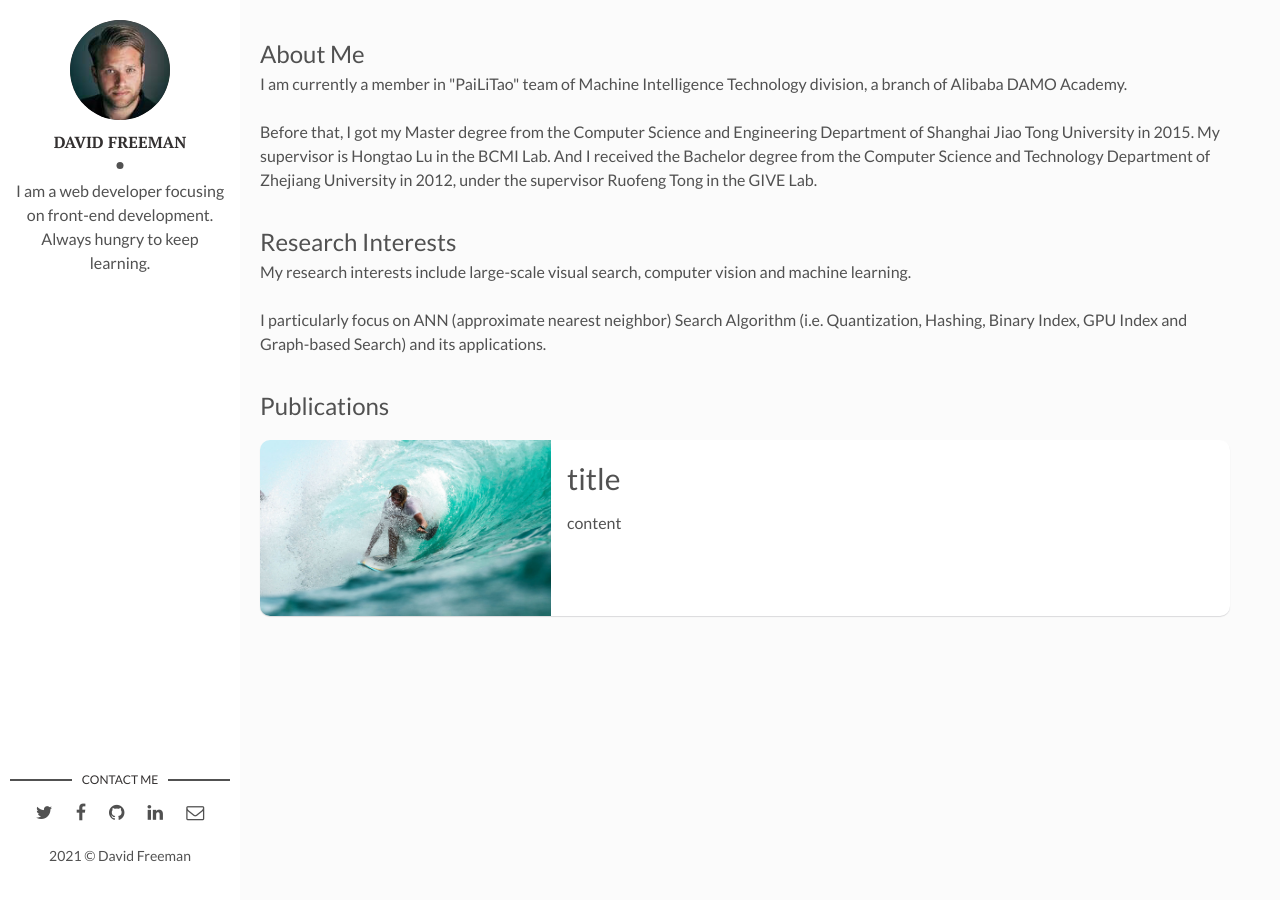
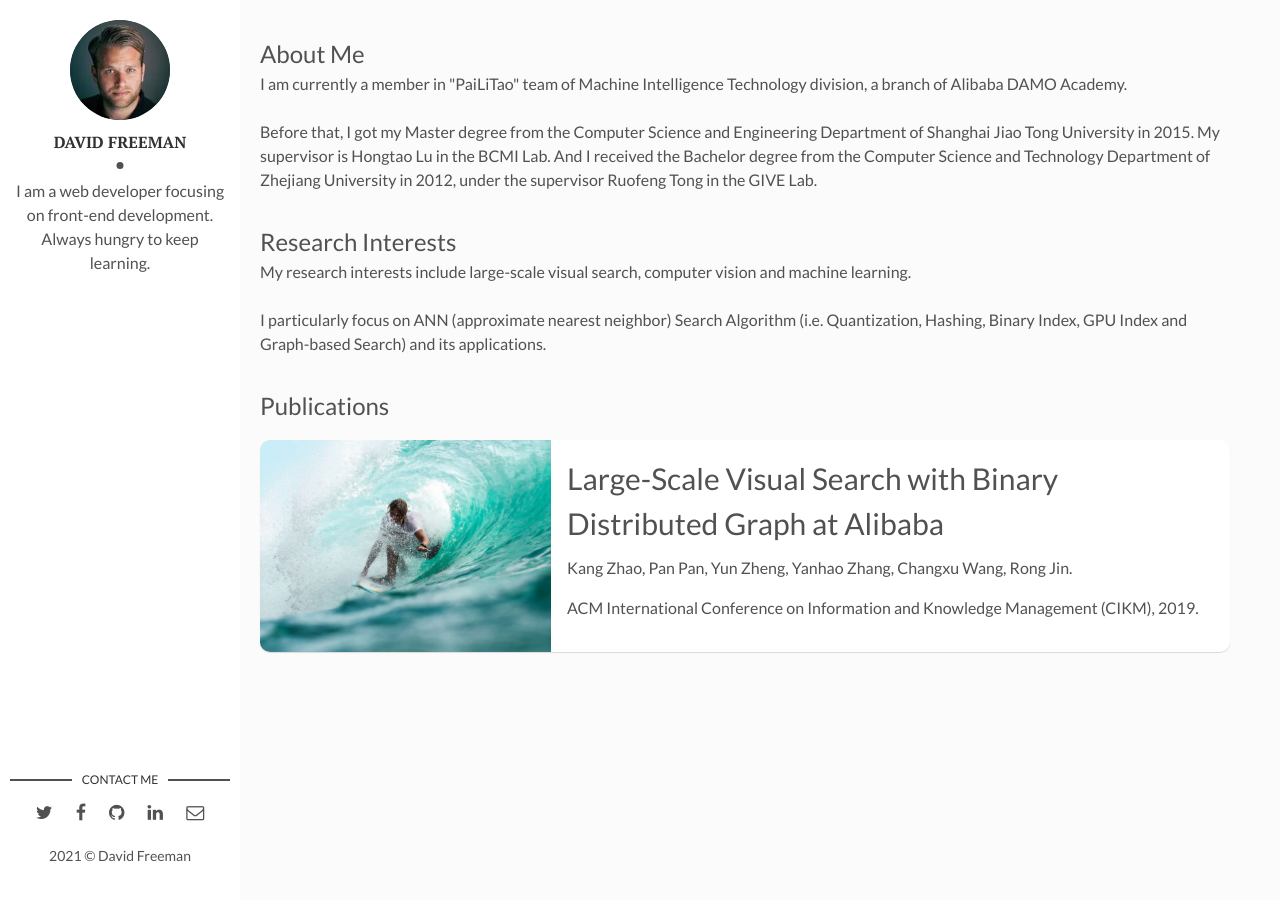
Before and after one commit to kangzhao2/kangzhao2.github.io, a Jekyll site: the page built from index.html, in a window 1280 px wide. Built offline with Jekyll 4.4.1, drawn with Linux system fonts in a browser that asks for light colours; the list of posts is cut into pages by our own code.

Commit message:
Update index.html

```diff
--- a/index.html
+++ b/index.html
@@ -12,8 +12,9 @@ layout: main
 <article class="post">
   <a class="post-thumbnail" style="background-image: url({{"/assets/img/i-rest.jpg" | prepend: site.baseurl | append : i-rest.jpg}})"></a>
   <div class="post-content">
-    <h2 class="post-title">title</a></h2>
-    <p>content {{strip_html | truncatewords: 15 }}</p>
+    <h2 class="post-title">Large-Scale Visual Search with Binary Distributed Graph at Alibaba</a></h2>
+    <p>Kang Zhao, Pan Pan, Yun Zheng, Yanhao Zhang, Changxu Wang, Rong Jin. {{strip_html | truncatewords: 15 }}</p>
+    <p>ACM International Conference on Information and Knowledge Management (CIKM), 2019. {{strip_html | truncatewords: 15 }}</p>
   </div>
 </article>
 
```
